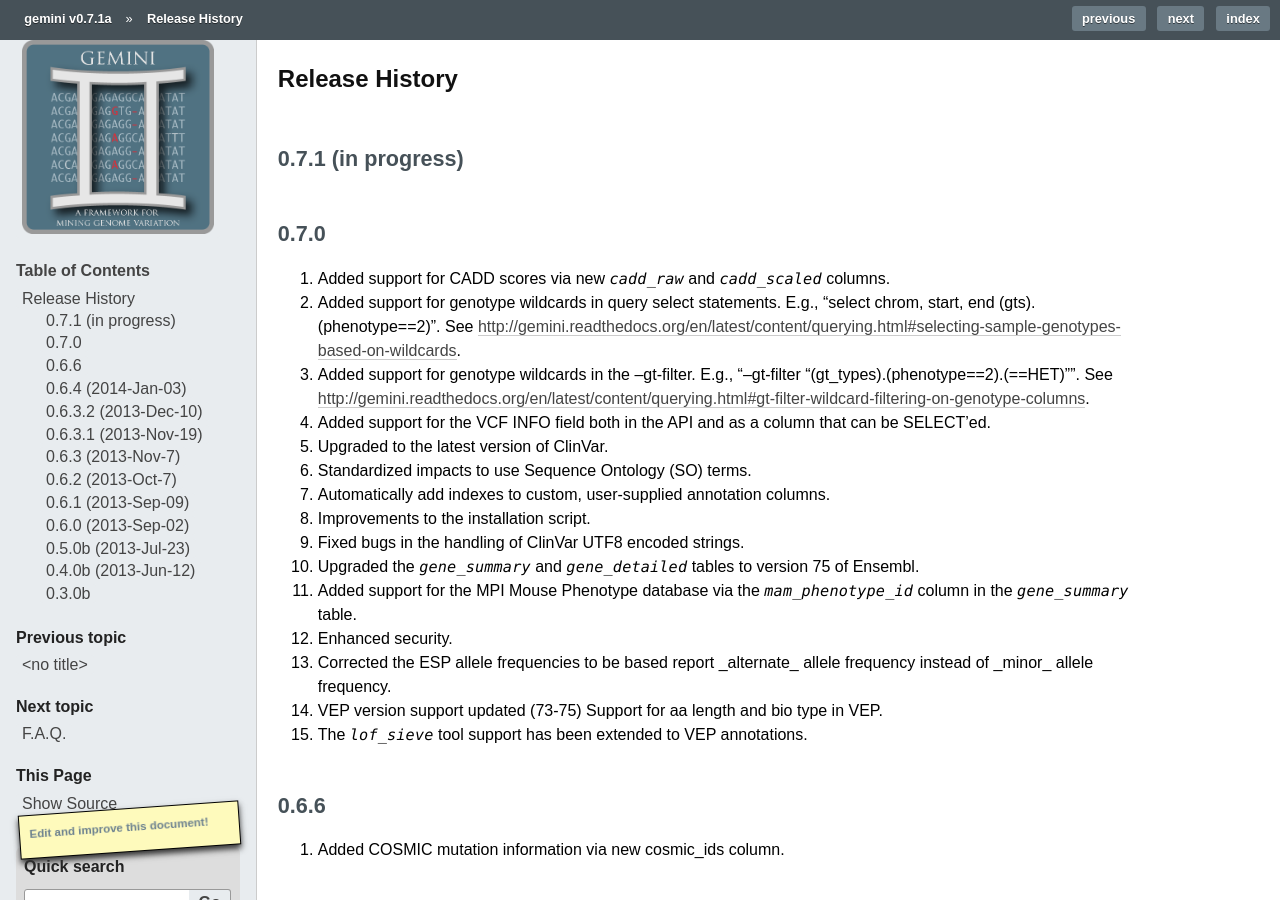
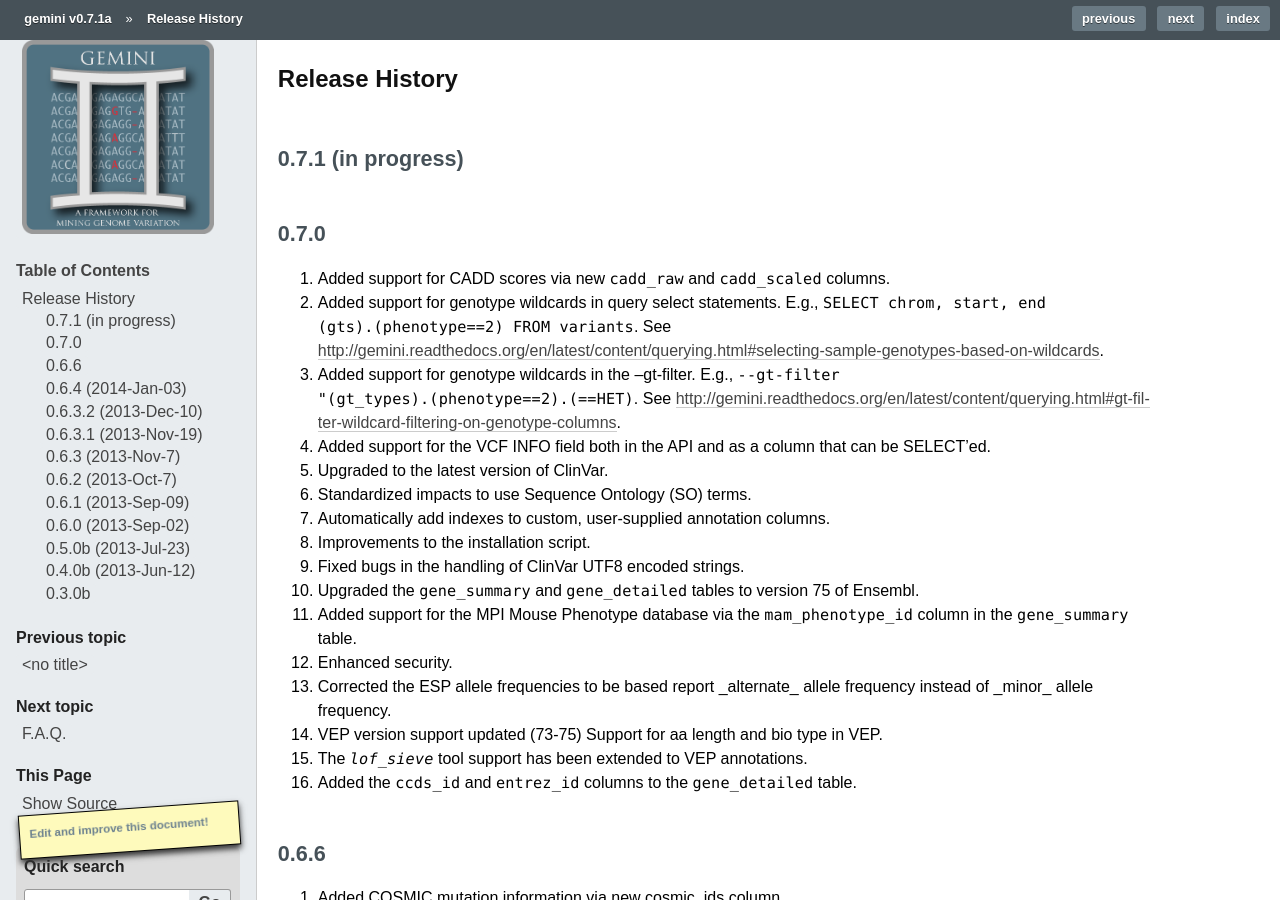
Before and after one commit to arq5x/gemini, a Sphinx documentation site: the page built from docs/content/history.rst, in a window 1280 px wide and 900 px high. Built offline with Sphinx 7.4.7, drawn with Linux system fonts in a browser that asks for light colours; formulas are drawn with MathJax 3; pages that are not in the unit, such as notebooks, are missing from menus; comment, search, counter and statistics services are not loaded; the version number is read from the project's files by our own code.

Commit message:
[DOC] more detail on 0.7.0 release.

```diff
--- a/docs/content/history.rst
+++ b/docs/content/history.rst
@@ -8,21 +8,22 @@ Release History
 
 0.7.0
 =======================================
-1. Added support for CADD scores via new `cadd_raw` and `cadd_scaled` columns.
-2. Added support for genotype wildcards in query select statements. E.g., "select chrom, start, end (gts).(phenotype==2)". See http://gemini.readthedocs.org/en/latest/content/querying.html#selecting-sample-genotypes-based-on-wildcards.
-3. Added support for genotype wildcards in the --gt-filter. E.g., "--gt-filter "(gt_types).(phenotype==2).(==HET)"". See http://gemini.readthedocs.org/en/latest/content/querying.html#gt-filter-wildcard-filtering-on-genotype-columns.
+1. Added support for CADD scores via new ``cadd_raw`` and ``cadd_scaled`` columns.
+2. Added support for genotype wildcards in query select statements. E.g., ``SELECT chrom, start, end (gts).(phenotype==2) FROM variants``. See http://gemini.readthedocs.org/en/latest/content/querying.html#selecting-sample-genotypes-based-on-wildcards.
+3. Added support for genotype wildcards in the --gt-filter. E.g., ``--gt-filter "(gt_types).(phenotype==2).(==HET)``. See http://gemini.readthedocs.org/en/latest/content/querying.html#gt-filter-wildcard-filtering-on-genotype-columns.
 4. Added support for the VCF INFO field both in the API and as a column that can be SELECT'ed.
 5. Upgraded to the latest version of ClinVar.
 6. Standardized impacts to use Sequence Ontology (SO) terms.
 7. Automatically add indexes to custom, user-supplied annotation columns.
 8. Improvements to the installation script.
 9. Fixed bugs in the handling of ClinVar UTF8 encoded strings.
-10. Upgraded the `gene_summary` and `gene_detailed` tables to version 75 of Ensembl.
-11. Added support for the MPI Mouse Phenotype database via the `mam_phenotype_id` column in the `gene_summary` table.
+10. Upgraded the ``gene_summary`` and ``gene_detailed`` tables to version 75 of Ensembl.
+11. Added support for the MPI Mouse Phenotype database via the ``mam_phenotype_id`` column in the ``gene_summary`` table.
 12. Enhanced security.
 13. Corrected the ESP allele frequencies to be based report _alternate_ allele frequency instead of _minor_ allele frequency.
 14. VEP version support updated (73-75) Support for aa length and bio type in VEP.
 15. The `lof_sieve` tool support has been extended to VEP annotations.
+16. Added the ``ccds_id`` and ``entrez_id`` columns to the ``gene_detailed`` table.
 
 
 0.6.6
```
